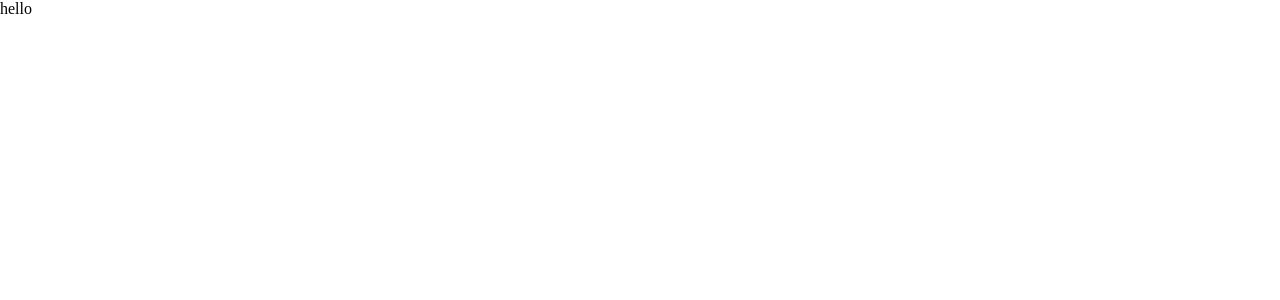
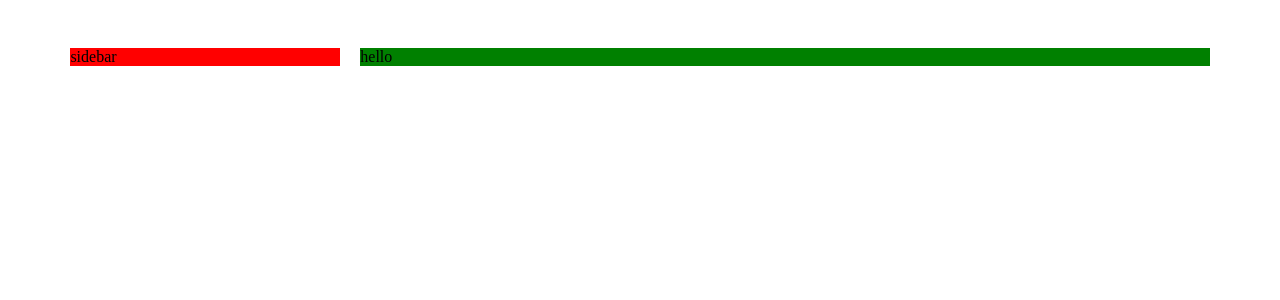
Before and after one commit to 0shuvo0/hishabee-test, a Vue app: page / in a window 1280 px wide. Shown: the top 300 px of the page. Built offline with nearby package versions, Linux system fonts and the light colour scheme.

Commit message:
2 col(sidebar, main) layout setup

```diff
--- a/src/App.vue
+++ b/src/App.vue
@@ -1,11 +1,36 @@
 <template>
   <div id="app">
-    hello
+    <Sidebar />
+    <div class="main">
+      hello
+    </div>
   </div>
 </template>
 
 <script>
+import Sidebar from "@/components/Sidevar.vue"
+
 export default {
-  name: 'App'
+  name: 'App',
+  components: {
+    Sidebar
+  }
 }
 </script>
+
+
+<style>
+#app{
+  display: flex;
+}
+.sidebar{
+  background: red;
+  width: 23.65%;
+
+}
+.main{
+  background: green;
+  flex-grow: 1;
+  margin-left: 1.8%;
+}
+</style>
--- a/src/assets/global.css
+++ b/src/assets/global.css
@@ -3,3 +3,8 @@
     padding: 0;
     box-sizing: border-box;
 }
+
+body{
+    padding-inline: 5.5%;
+    padding-block: 3em;
+}
--- /dev/null
+++ b/src/components/Sidevar.vue
@@ -0,0 +1,5 @@
+<template>
+    <div class="sidebar">
+        sidebar
+    </div>
+</template>
```
